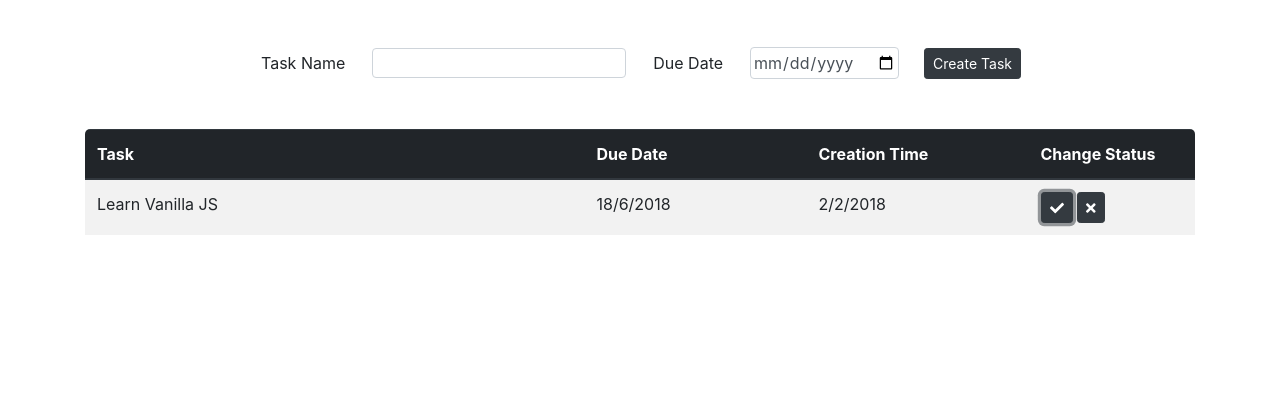
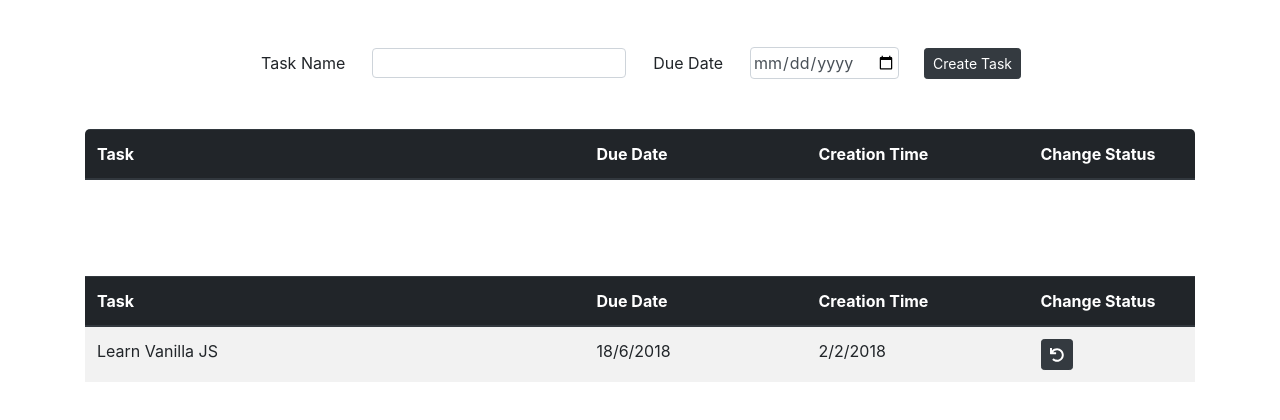
Before and after one commit to fcojr/todo-list, a plain HTML site: page index.html in a window 1280 px wide. Both pictures are taken after a click on the button 1056 px from the left and 371 px from the top of the page. Shown: the part 164-584 px from the top of the page. Drawn offline with nearby package versions, Linux system fonts and the light colour scheme.

Commit message:
add mark as done feature

```diff
--- a/_scss/body.scss
+++ b/_scss/body.scss
@@ -1,6 +1,8 @@
 #app{
     border-radius: 5px;
     overflow: hidden;
+    min-height: 122px;
+    margin-bottom: 25px;
 }
 .table{
     th, td{
--- a/index.html
+++ b/index.html
@@ -49,7 +49,11 @@
 				</div>
 				<button class="btn btn-dark btn-sm" type="button" onclick="taskController.create()">Create Task</button>
 			</form>
-			<div id="app"></div>
+			<div id="app">
+				<div id="todo-table"></div>
+				<div id="done-table"></div>
+			</div>
+			<div id="app2"></div>
 		</div>
 	</body>
 	<script src="js/models/Task.js"></script>
--- a/js/controllers/TaskController.js
+++ b/js/controllers/TaskController.js
@@ -3,8 +3,9 @@ class TaskController{
 		this.textInput = document.querySelector("#text")
 		this.dateInput = document.querySelector("#dueDate")
 		this.taskList = new TaskList()
-		this.taskView = new TaskView(document.querySelector("#app"))
-		this.taskView.update(this.taskList)
+		this.doneTasks = new TaskList()
+		this.taskView = new TaskView(document.querySelector("#app"), document.querySelector("#app2"))
+		this.taskView.update(this.taskList, this.doneTasks)
 	}
 	create(){
 		if(this.verifica(this.textInput, this.dateInput)){
@@ -13,7 +14,7 @@ class TaskController{
 			let formatedData = DateHelper.dateToText(task.dueDate)
 			this.taskList.addTask(task)
 			//console.log(this.taskList.getTasks())
-			this.taskView.update(this.taskList)
+			this.taskView.update(this.taskList, this.doneTasks)
 			this.reset(this.textInput, this.dateInput)
 		}
 	}
@@ -40,6 +41,17 @@ class TaskController{
 				this.taskList.tasks.splice(i, 1)
 			}
 		}
-		this.taskView.update(this.taskList)
+		this.taskView.update(this.taskList, this.doneTasks)
+	}
+	markAsDone(taskId){
+		for(var i=0; i<this.taskList.tasks.length; i++){
+			if(this.taskList.tasks[i].id == taskId){
+				this.taskList.tasks[i].isDone = true
+				this.doneTasks.tasks.push(this.taskList.tasks[i])
+			}
+		}
+		console.log(this.doneTasks)
+		this.removeItem(i)
+		this.taskView.update(this.taskList, this.doneTasks)
 	}
 }
--- a/js/views/TaskView.js
+++ b/js/views/TaskView.js
@@ -1,8 +1,9 @@
 class TaskView {
-    constructor(app){
+    constructor(app, app2){
         this.app = app
+        this.app2 = app2
     }
-    layout(taskList){
+    todoTable(taskList){
         return `
             <table class="table table-striped">
                 <thead class="thead-dark">
@@ -19,14 +20,40 @@ class TaskView {
                         <td>${DateHelper.dateToText(taskList.dueDate)}</td>
                         <td>${DateHelper.dateToText(taskList.creationTime)}</td>
                         <td>
-                            <button class="btn btn-sm btn-dark"><i class="fas fa-check"></i></button>
+                            <button onclick=taskController.markAsDone(${taskList.id}) class="btn btn-sm btn-dark"><i class="fas fa-check"></i></button>
                             <button onclick="taskController.removeItem(${taskList.id})" class="btn btn-sm btn-dark"><i class="fas fa-times"></i></button>
                         </td>
                     </tr>`
                 ).join('')}
             </table> `
     }
-    update(taskList){
-        this.app.innerHTML = this.layout(taskList)
+    doneTable(taskList){
+        return `
+            <table class="table table-striped">
+                <thead class="thead-dark">
+                    <tr>
+                        <th>Task</th>
+                        <th>Due Date</th>
+                        <th>Creation Time</th>
+                        <th>Change Status</th>
+                    </tr>
+                </thead>
+                ${taskList.getTasks().map(taskList =>
+                     `<tr>
+                        <td>${taskList.text}</td>
+                        <td>${DateHelper.dateToText(taskList.dueDate)}</td>
+                        <td>${DateHelper.dateToText(taskList.creationTime)}</td>
+                        <td>
+                            <button class="btn btn-sm btn-dark"><i class="fas fa-undo"></i></i></button>
+                        </td>
+                    </tr>`
+                ).join('')}
+            </table> `
+    }
+    update(taskList, doneTasks){
+        this.app.innerHTML = this.todoTable(taskList)
+       // let textnode = document.createTextNode(this.doneTable(taskList));
+        // let doneTable = this.doneTable(doneTasks)
+        this.app2.innerHTML = this.doneTable(doneTasks)
     }
 }
--- a/style.css
+++ b/style.css
@@ -3,7 +3,9 @@
 
 #app {
   border-radius: 5px;
-  overflow: hidden; }
+  overflow: hidden;
+  min-height: 122px;
+  margin-bottom: 25px; }
 
 .table th, .table td {
   width: 20%; }
```
